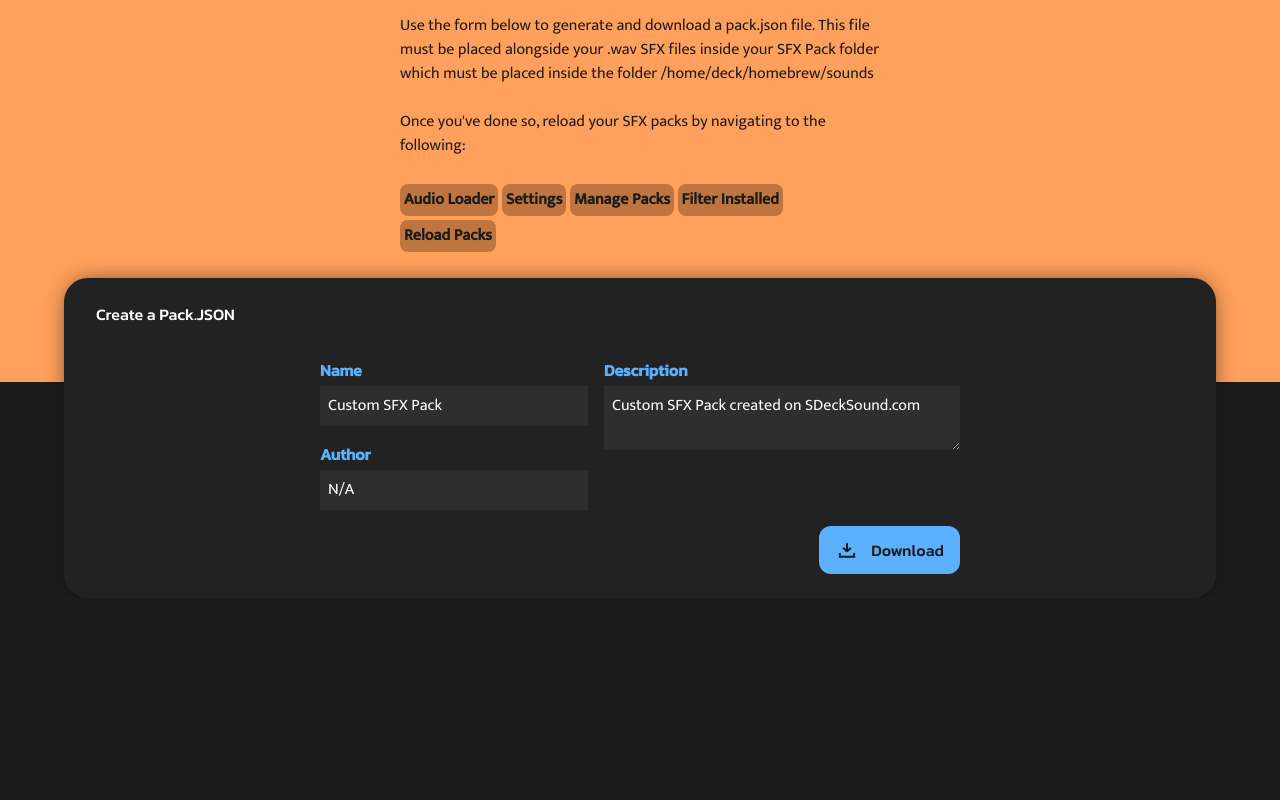
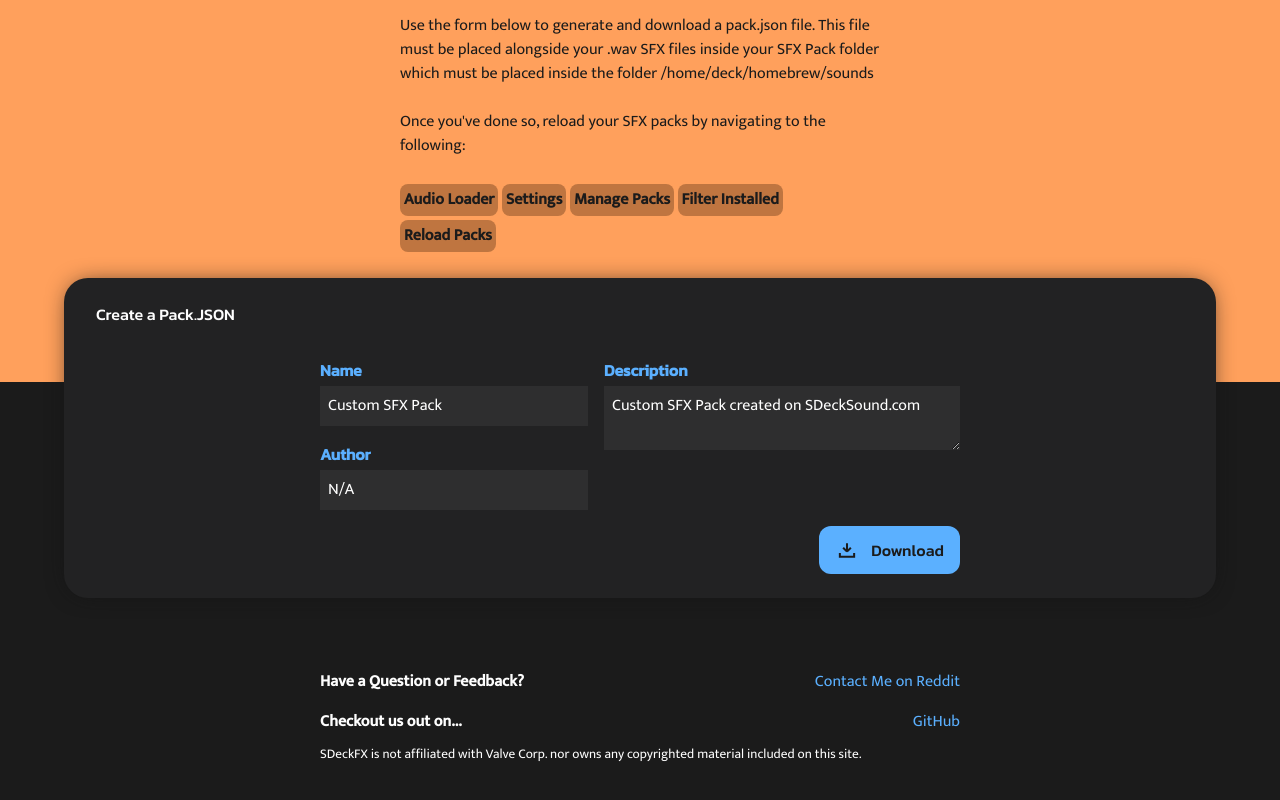
Before and after one commit to jM5557/SDeckFX, a React (Vite) app: page / in a window 1280 px wide. Shown: the part 1215-2015 px from the top of the page. Before the commit the page ends 1813 px from the top, so only its background shows below. Built offline with nearby package versions, Linux system fonts and the light colour scheme.

Commit message:
Added a site footer

```diff
--- a/src/App.tsx
+++ b/src/App.tsx
@@ -4,6 +4,7 @@ import { AudioFile } from './types';
 import "./app.scss";
 import SiteHeader from './components/SiteHeader';
 import JSONForm from './components/JSONForm';
+import SiteFooter from './components/SiteFooter';
 
 function App() {
   return (
@@ -39,6 +40,7 @@ function App() {
           <JSONForm />
         </section>
       </main>
+      <SiteFooter />
     </div>
   )
 }
--- /dev/null
+++ b/src/components/SiteFooter/index.tsx
@@ -0,0 +1,23 @@
+import "./styles.scss";
+
+const SiteFooter = () => {
+    return (
+        <footer className="site-footer">
+            <div className="inner">
+                <div className="link">
+                    <b>Have a Question or Feedback?</b>
+                    <a href="https://reddit.com/u/jM5557" target="_blank" rel="noopener noreferrer">Contact Me on Reddit</a>
+                </div>
+                <div className="link">
+                    <b>Checkout us out on...</b>
+                    <a href="https://github.com/jM5557/SDeckFX" target="_blank" rel="noopener noreferrer">GitHub</a>
+                </div>
+                <small className="notice">
+                    SDeckFX is not affiliated with Valve Corp. nor owns any copyrighted material included on this site.
+                </small>
+            </div>
+        </footer>
+    );
+}
+
+export default SiteFooter;
--- /dev/null
+++ b/src/components/SiteFooter/styles.scss
@@ -0,0 +1,40 @@
+@import "./../../variables.scss";
+
+.site-footer {
+    padding: 64px 16px;
+
+    .inner {
+        max-width: 640px;
+        text-align: left;
+        margin: auto;
+
+        .link {
+            padding: 8px 0px;
+            display: flex;
+            align-items: center;
+            justify-content: space-between;
+
+            b {
+                margin-right: 24px;
+            }
+
+            a {
+                color: #{ $accent_1 };
+                text-decoration: none;
+            }
+
+            @media all and (max-width: 640px) {
+                display: block;
+
+                b {
+                    margin-right: auto;
+                    margin-bottom: 8px;
+                }
+
+                a {
+                    display: table;
+                }
+            }
+        }
+    }
+}
```
